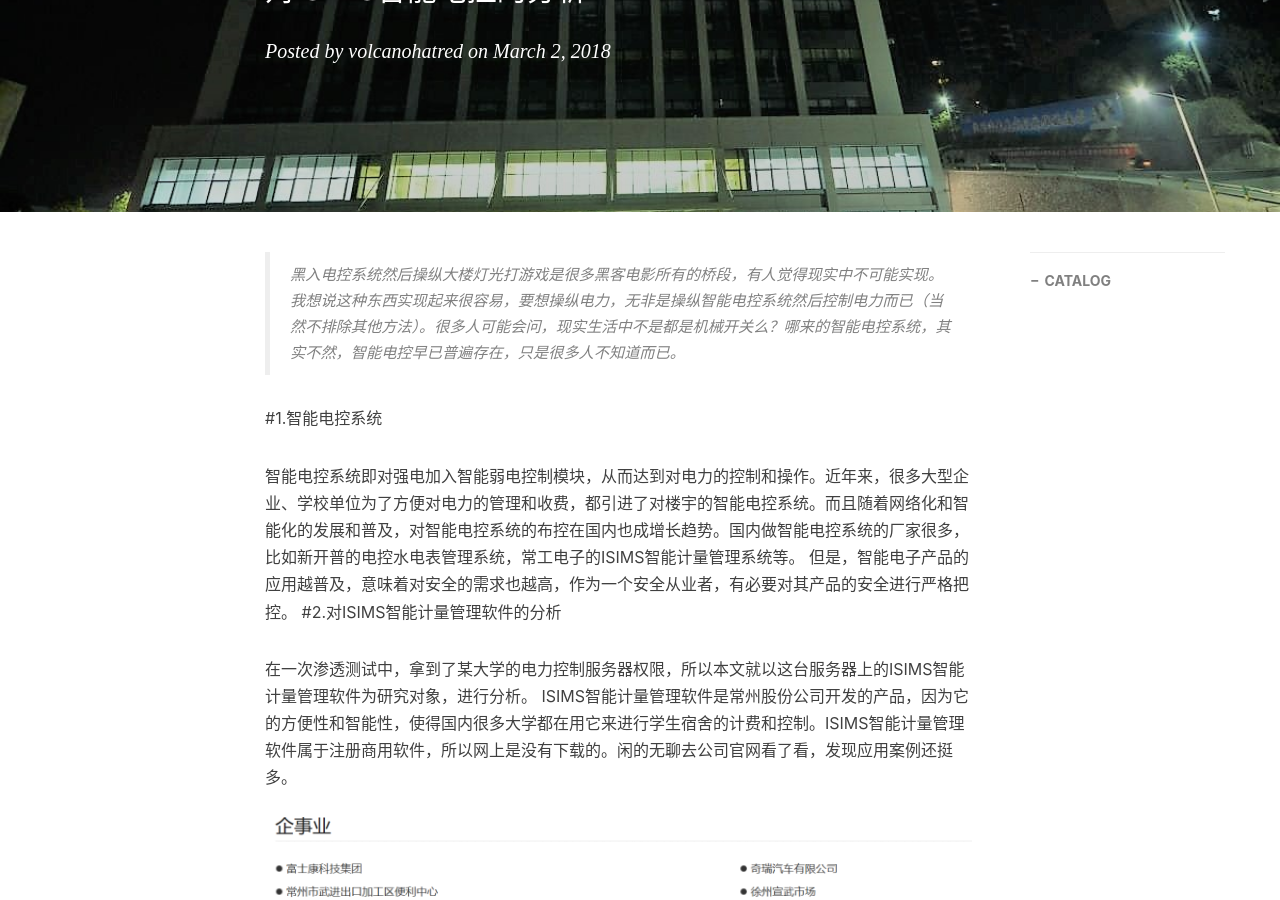
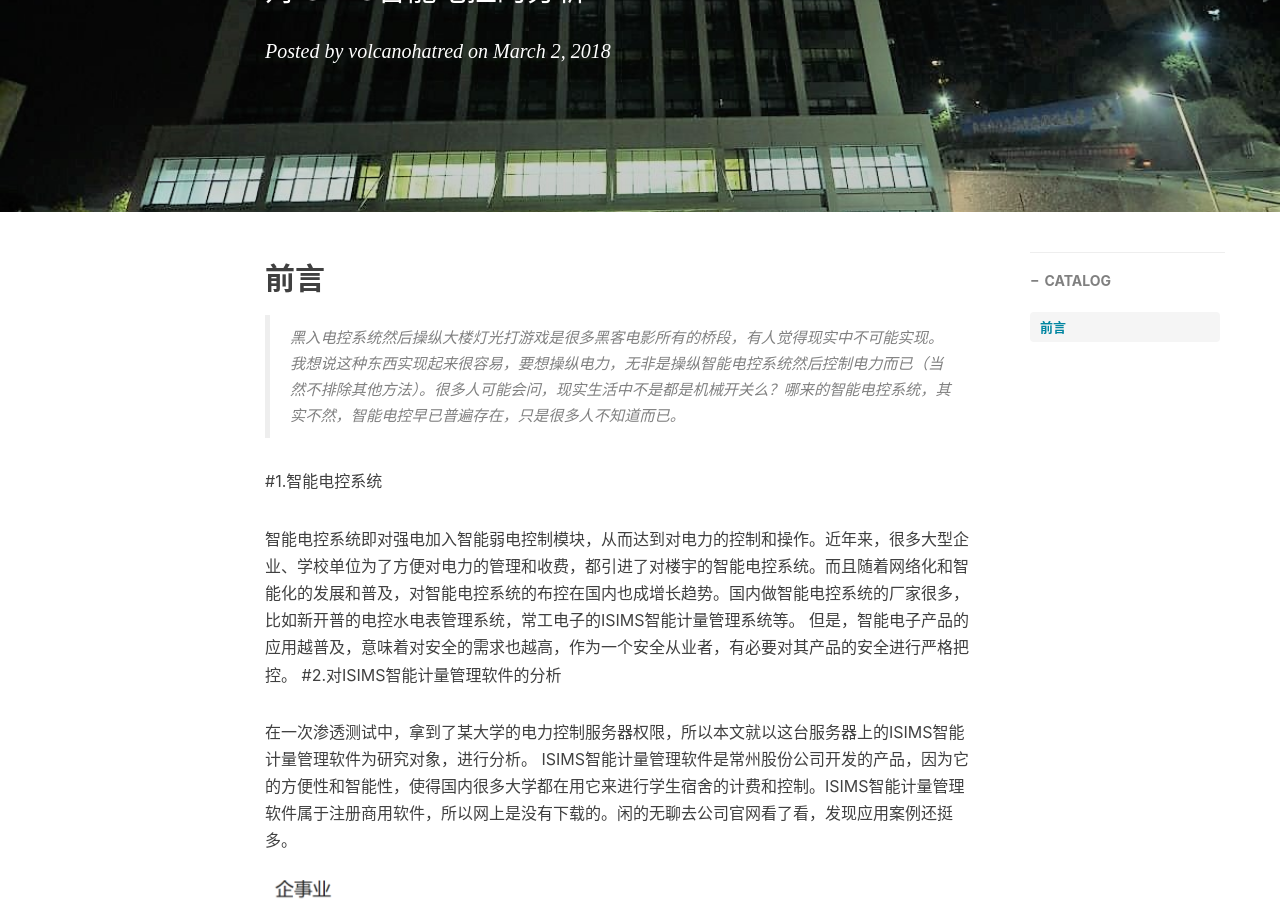
Before and after one commit to volcanohatred/volcanohatred.github.io, a Jekyll site: the page built from _posts/2018-03-02-控电.md, in a window 1280 px wide and 900 px high, scrolled down 371 px. Built offline with Jekyll 4.4.1, drawn with Linux system fonts in a browser that asks for light colours; nearby versions of some CDN libraries; comment, search, counter and statistics services are not loaded.

Commit message:
Update 2018-03-02-控电.md

```diff
--- a/_posts/2018-03-02-控电.md
+++ b/_posts/2018-03-02-控电.md
@@ -13,6 +13,7 @@ tags:
     - 极客
 ---
 
+## 前言
 
 
 >黑入电控系统然后操纵大楼灯光打游戏是很多黑客电影所有的桥段，有人觉得现实中不可能实现。我想说这种东西实现起来很容易，要想操纵电力，无非是操纵智能电控系统然后控制电力而已（当然不排除其他方法）。很多人可能会问，现实生活中不是都是机械开关么？哪来的智能电控系统，其实不然，智能电控早已普遍存在，只是很多人不知道而已。
```
